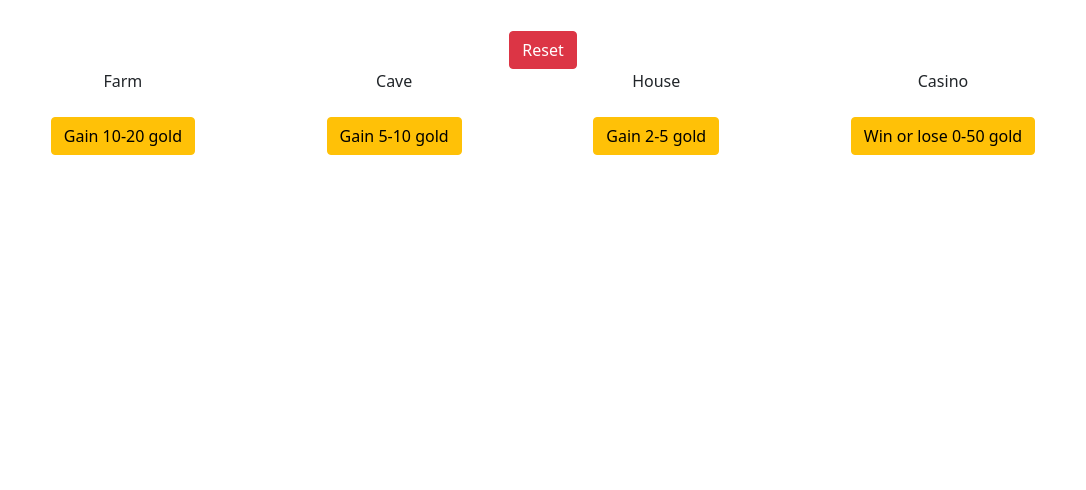
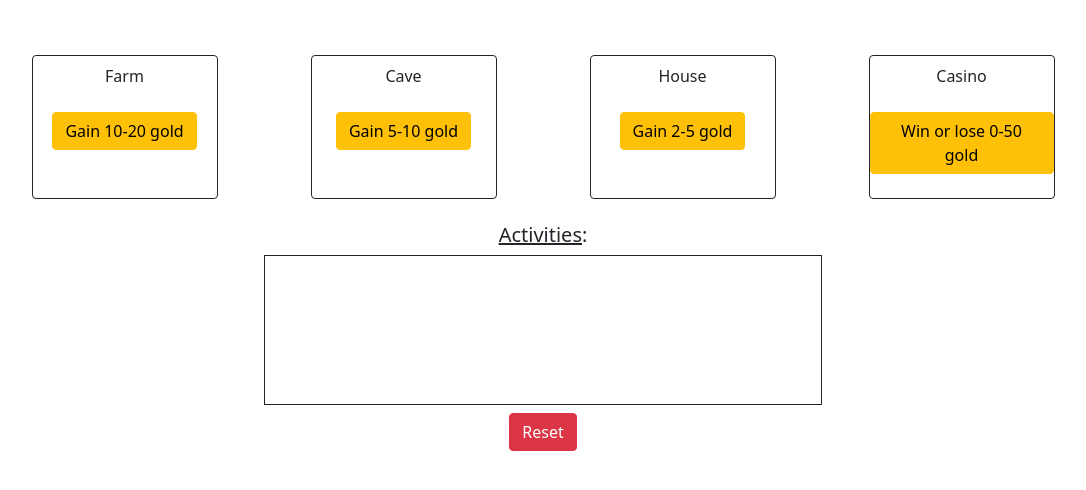
Before and after one commit to aschoch10/ninjaGold_python, a Flask app: page / in a window 1280 px wide. Shown: the part 115-605 px from the top of the page, without its empty margins (97-1183 px from the left). Run offline with Flask 2, Linux system fonts and the light colour scheme.

Commit message:
scroll box with updated actions, bootstrap

```diff
--- a/server.py
+++ b/server.py
@@ -1,5 +1,6 @@
 import random
 from flask import Flask, render_template, request, redirect, session
+from datetime import datetime
 app = Flask(__name__)
 app.secret_key = 'super, super secret key name'
 
@@ -12,21 +13,60 @@ def home():
 def render():
     if 'gold' not in session:
         session['gold'] = 0
-        # session['activities'] = []
+        session['activities'] = []
 
     if request.form['findGold']=='cave':
-        session['gold'] += random.randint(5,10)
-        return redirect("/")
+        session['message'] = ''
+        randoNum = random.randint(5,10)
+        time = datetime.now().strftime("%Y/%m/%d %I:%M %p")
+        session['gold'] += randoNum
+        session['activities'].append(f"<div class='won'>Earned {randoNum} gold from the farm! ({time})</div>")
+        for i in range(len(session['activities'])-1, -1, -1):
+            session['message'] += session['activities'][i]
 
     elif request.form['findGold']=='farm':
-        session['gold'] += random.randint(10,20)
-        return redirect("/")
+        session['message'] = ''
+        randoNum = random.randint(10,20)
+        time = datetime.now().strftime("%Y/%m/%d %I:%M %p")
+        session['gold'] += randoNum
+        session['activities'].append(f"<div class='won'>Earned {randoNum} gold from the farm! ({time})</div>")
+        for i in range(len(session['activities'])-1, -1, -1):
+            session['message'] += session['activities'][i]
+
     elif request.form['findGold']=='house':
-        session['gold'] += random.randint(2,5)
-        return redirect("/")
+        session['message'] = ''
+        randoNum = random.randint(2,5)
+        time = datetime.now().strftime("%Y/%m/%d %I:%M %p")
+        session['gold'] += randoNum
+        session['activities'].append(f"<div class='won'>Earned {randoNum} gold from the farm! ({time})</div>")
+        for i in range(len(session['activities'])-1, -1, -1):
+            session['message'] += session['activities'][i]
+
     elif request.form['findGold']=='casino':
-        session['gold'] += random.randint(-50,50)
-        return redirect("/")
+        if session['gold'] > 0:
+            session['message'] = ''
+            randoNum = random.randint(-50,50)
+            time = datetime.now().strftime("%Y/%m/%d %I:%M %p")
+            session['gold'] += randoNum
+            if randoNum > 0:
+                print(f"Gold increased by {randoNum}.")
+                session['activities'].append(f"<div class='won'>Earned {randoNum} gold from the casino! ({time})</div>")
+            if randoNum < 0:
+                print(f"Gold decreased by {abs(randoNum)}.")
+                session['activities'].append(f"<div class='lost'>Entered a casino and lost {abs(randoNum)} gold....oof! ({time})</div>")
+            print(f"Total Gold = {session['gold']}")
+            for i in range(len(session['activities'])-1, -1, -1):
+                session['message'] += session['activities'][i]
+
+        elif session['gold'] <= 0:
+            session['message'] = ''
+            session['activities'].append(f"<div>You have no gold to gamble. Please come back to the casino when you have more money.</div>")
+            # print(f"Total Gold = {session['gold']}")
+            # print("You have no gold to gamble. Please come back to the casino when you have more money.")
+
+            for i in range(len(session['activities'])-1, -1, -1):
+                session['message'] += session['activities'][i]
+    return redirect("/")
 
 
 @app.route('/reset')
--- a/templates/index.html
+++ b/templates/index.html
@@ -1,52 +1,91 @@
 <!DOCTYPE html>
 <html lang="en">
+
 <head>
     <meta charset="UTF-8">
     <meta http-equiv="X-UA-Compatible" content="IE=edge">
     <meta name="viewport" content="width=device-width, initial-scale=1.0">
-    <link href='https://cdn.jsdelivr.net/npm/bootstrap@5.1.1/dist/css/bootstrap.min.css' rel='stylesheet' integrity='sha384-F3w7mX95PdgyTmZZMECAngseQB83DfGTowi0iMjiWaeVhAn4FJkqJByhZMI3AhiU' crossorigin='anonymous'>
+    <link href='https://cdn.jsdelivr.net/npm/bootstrap@5.1.1/dist/css/bootstrap.min.css' rel='stylesheet'
+        integrity='sha384-F3w7mX95PdgyTmZZMECAngseQB83DfGTowi0iMjiWaeVhAn4FJkqJByhZMI3AhiU' crossorigin='anonymous'>
     <title>Ninja Gold</title>
+    <style>
+        .won {
+            color: green
+        }
+
+        .lost {
+            color: red
+        }
+
+        .activities {
+            overflow: scroll;
+            height: 150px;
+            width: 50%;
+        }
+
+        span {
+            color: rgb(185, 140, 27)
+        }
+    </style>
 </head>
+
 <body>
     <div class="container text-center">
         <h1>Ninja Gold</h1>
         <br>
         <h3>Your current gold count: {{session['gold']}}</h3>
         <br>
-    <a href="/reset" class="btn btn-danger">Reset</a>
         <br>
         <div class="d-flex justify-content-around">
+            <div class="place border border-dark rounded col-md-2 pt-2 pb-4">
                 <form action="/submit" method="POST" class="form">
                     <label for="findGold">Farm</label>
                     <br>
-            <input type="hidden" name ="findGold" value="farm" class="form-control">
+                    <input type="hidden" name="findGold" value="farm" class="form-control">
                     <br>
                     <button class="btn btn-warning">Gain 10-20 gold</button>
                 </form>
+            </div>
+
+            <div class="place border border-dark rounded col-md-2 pt-2 pb-4">
                 <form action="/submit" method="POST" class="form">
                     <label for="findGold">Cave</label>
                     <br>
-            <input type="hidden" name ="findGold"  value="cave" class="form-control">
+                    <input type="hidden" name="findGold" value="cave" class="form-control">
                     <br>
                     <button class="btn btn-warning">Gain 5-10 gold</button>
                 </form>
+            </div>
+
+            <div class="place border border-dark rounded col-md-2 pt-2 pb-4">
                 <form action="/submit" method="POST" class="form">
                     <label for="findGold">House</label>
                     <br>
-            <input type="hidden" name ="findGold"  value="house" class="form-control">
+                    <input type="hidden" name="findGold" value="house" class="form-control">
                     <br>
                     <button class="btn btn-warning">Gain 2-5 gold</button>
                 </form>
+            </div>
+
+            <div class="place border border-dark rounded col-md-2 pt-2 pb-4">
                 <form action="/submit" method="POST" class="form">
                     <label for="findGold">Casino</label>
                     <br>
-            <input type="hidden" name ="findGold"  value="casino" class="form-control">
+                    <input type="hidden" name="findGold" value="casino" class="form-control">
                     <br>
                     <button class="btn btn-warning">Win or lose 0-50 gold</button>
                 </form>
             </div>
+        </div>
         <br>
-    <h2>{{message | safe}}</h2>
+        <h5><u>Activities</u>:</h5>
+        <div class="mt-2  d-flex justify-content-center">
+            <div class="activities border border-dark pl-3 mb-2">
+                <p>{{ session['message']|safe }}</p>
+            </div>
+        </div>
+        <a href="/reset" class="btn btn-danger">Reset</a>
     </div>
 </body>
+
 </html>
```
Lines whose indentation alone changed are shown as unchanged.
